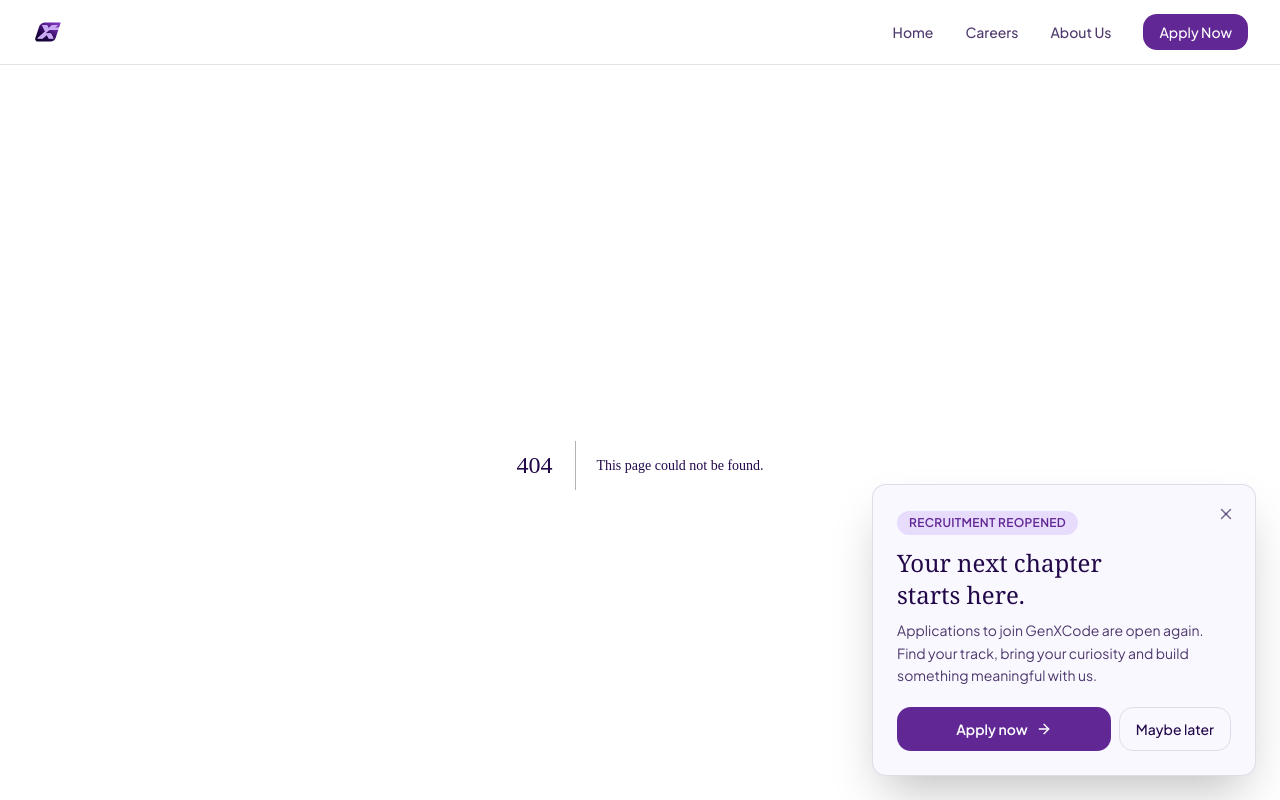
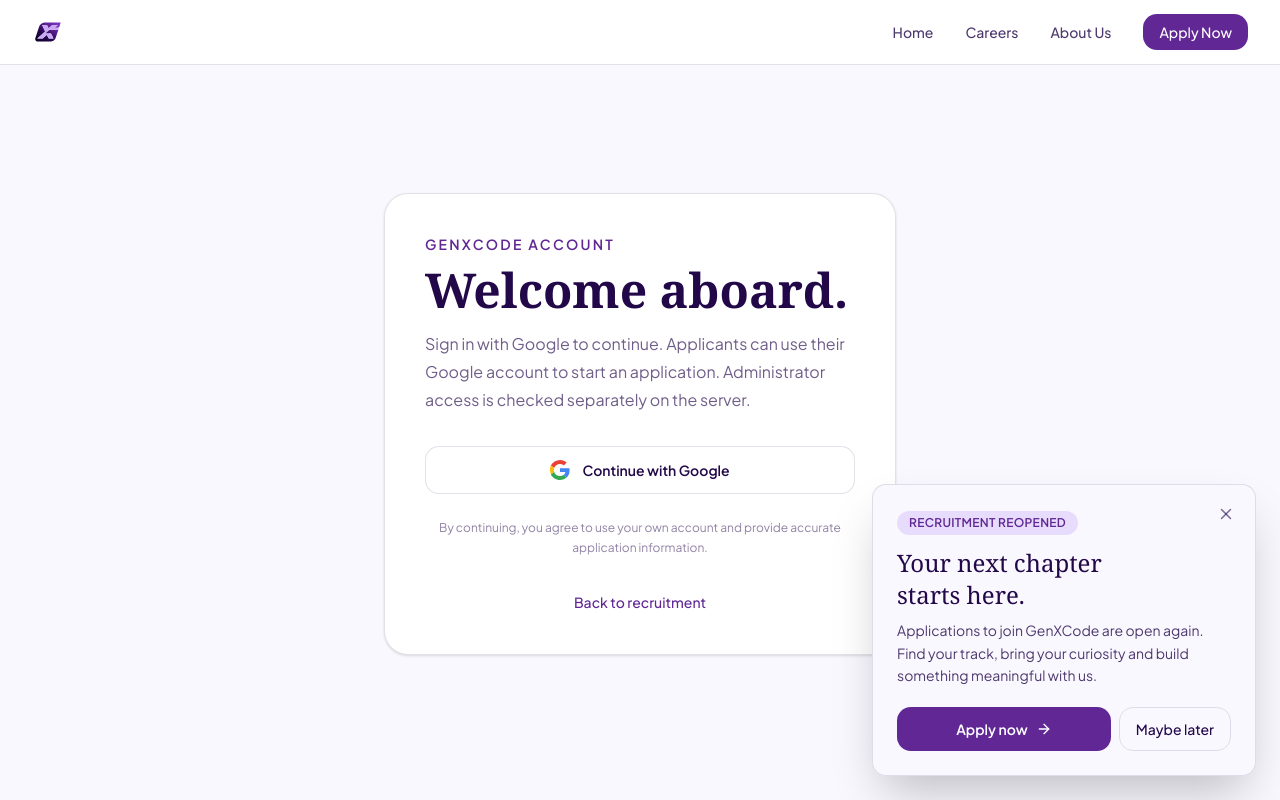
Before and after one commit to 0x-pratham/GXC-Recruitment, a Next.js app: page /auth/login in a window 1280 px wide. Before the commit this address had no page. Shown: the top 800 px of the page. Built offline with nearby package versions, Linux system fonts and the light colour scheme.

Commit message:
Add Google auth: app/auth/login/page.tsx

```diff
--- /dev/null
+++ b/app/auth/login/page.tsx
@@ -0,0 +1,50 @@
+import Link from "next/link";
+import { Suspense } from "react";
+import { Container } from "@/components/ui/Container";
+import { Section } from "@/components/ui/Section";
+import { GoogleSignInButton } from "@/components/auth/GoogleSignInButton";
+
+export const metadata = {
+  title: "Sign in | GenXCode",
+  description: "Sign in securely with Google to continue to GenXCode.",
+};
+
+function SignInContent() {
+  return (
+    <div className="mx-auto max-w-lg rounded-gx-lg border border-gx-border bg-gx-background p-7 shadow-sm sm:p-10">
+      <p className="mb-3 text-sm font-semibold uppercase tracking-[0.16em] text-gx-purple">
+        GenXCode account
+      </p>
+      <h1 className="font-serif text-4xl font-semibold text-gx-ink sm:text-5xl">
+        Welcome aboard.
+      </h1>
+      <p className="mt-4 mb-8 leading-7 text-gx-ink/65">
+        Sign in with Google to continue. Applicants can use their Google account
+        to start an application. Administrator access is checked separately on
+        the server.
+      </p>
+      <GoogleSignInButton />
+      <p className="mt-6 text-center text-xs leading-5 text-gx-ink/50">
+        By continuing, you agree to use your own account and provide accurate
+        application information.
+      </p>
+      <div className="mt-8 text-center">
+        <Link href="/recruitment" className="text-sm font-medium text-gx-purple hover:underline">
+          Back to recruitment
+        </Link>
+      </div>
+    </div>
+  );
+}
+
+export default function LoginPage() {
+  return (
+    <Section className="min-h-[calc(100vh-64px)] bg-gx-surface">
+      <Container>
+        <Suspense fallback={<div className="mx-auto max-w-lg p-10 text-center">Loading sign-in…</div>}>
+          <SignInContent />
+        </Suspense>
+      </Container>
+    </Section>
+  );
+}
```
